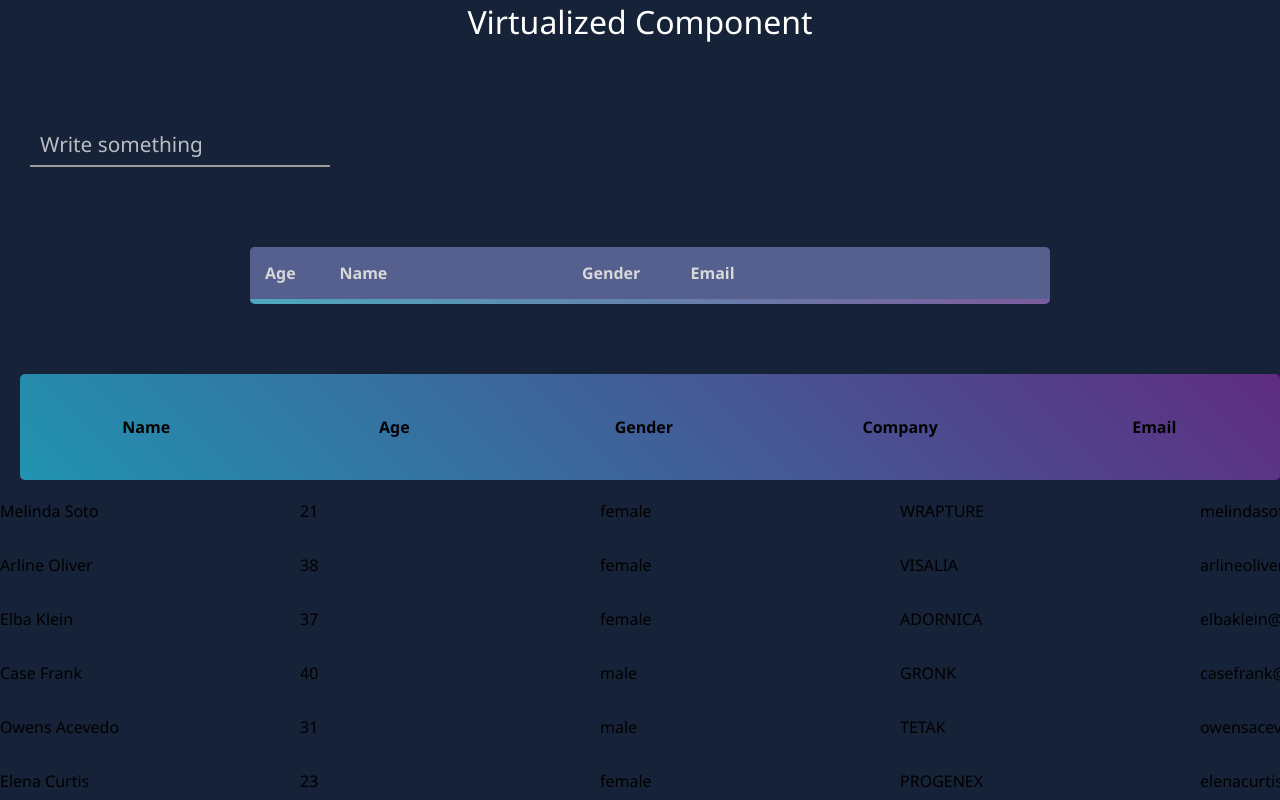
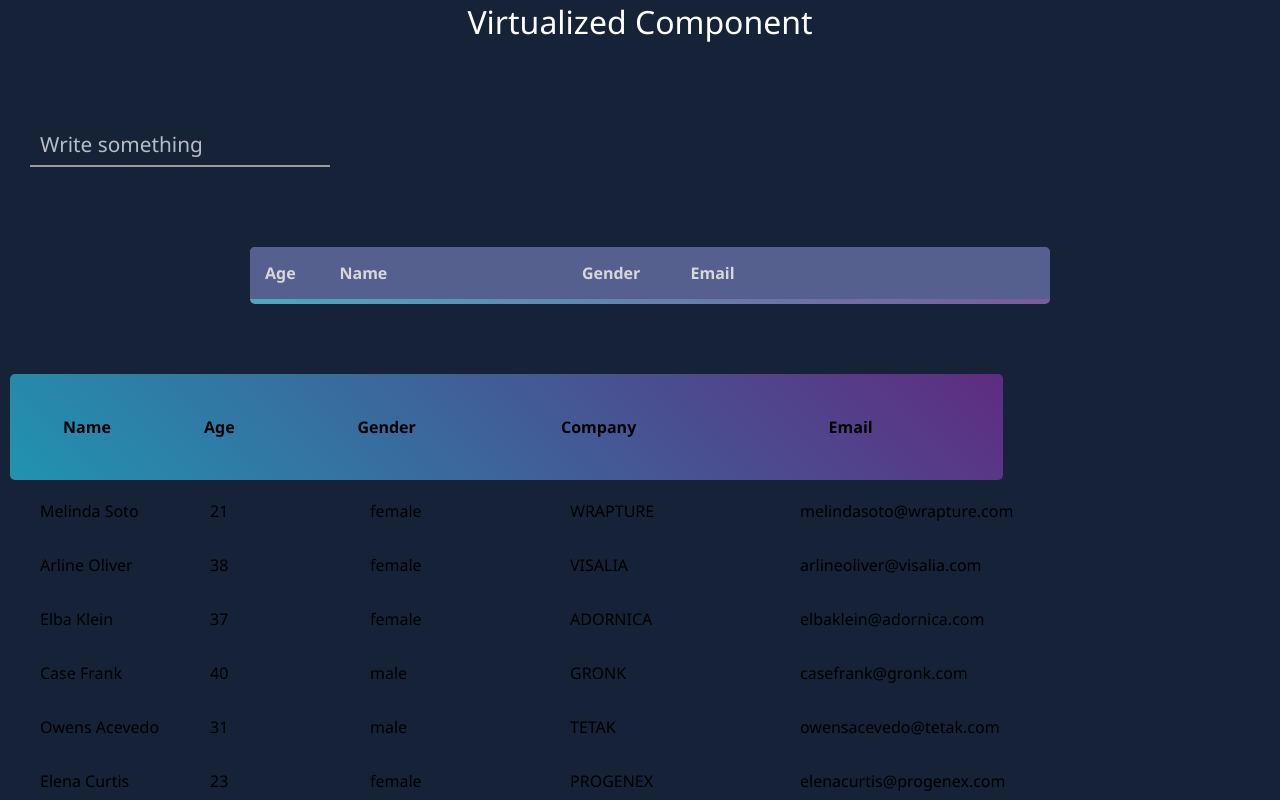
Before and after one commit to Hamzazaheer721/Webworkers-React-Typescript, a React (Create React App) app: page /virtualization in a window 1280 px wide. Built offline with nearby package versions, Linux system fonts and the light colour scheme.

Commit message:
!fix(CT-11): syling improved

```diff
--- a/src/components/VirtualTable/index.css
+++ /dev/null
@@ -1,40 +0,0 @@
-.virtual-table .ant-table-container:before,
-  .virtual-table .ant-table-container:after {
-    display: none;
-  }
-  .virtual-table-cell {
-    box-sizing: border-box;
-    padding: 16px;
-    border-bottom: 1px solid #e8e8e8;
-    background: #FFF;
-  }
- [data-theme="dark"]  .virtual-table-cell {
-    box-sizing: border-box;
-    padding: 16px;
-    border-bottom: 1px solid #303030;
-    background: green;
-}
-
-.ant-table-thead {
-    font-family: KoerberSemiBold;
-    th {
-      background: gray;
-    }
-    tr {
-      line-height: 1;
-    }
-  }
-  .ant-table-tbody > td {
-    padding: 0px 16px;
-    padding-right: 0px;
-    height: 41px;
-
-  }
-  .ant-table-content > table {
-    table-layout: fixed !important;
-  }
-  @media screen and (max-width: 800px) {
-    .ant-table-content > table {
-      table-layout: auto !important;
-    }
-  }
--- a/src/components/VirtualTable/index.styled.ts
+++ b/src/components/VirtualTable/index.styled.ts
@@ -7,7 +7,7 @@ const TableAnt = styled(Table)`
     margin-top: 50px;
     margin-bottom: 20px;
     border-radius: 5px;
-    margin-left: 20px;
+    margin-left: 10px;
     align-self: center;
     overflow-y: auto;
   //   &::-webkit-scrollbar-track{
@@ -32,6 +32,31 @@ const TableAnt = styled(Table)`
   .ant-table-cell{
     padding: 40px;
   }
+`
+const handleLeft = (left: number) => {
+  switch (left) {
+    case 0:
+      return '0px';
+    case 1:
+      return '170px !important';
+    case 2:
+      return '330px !important';
+    case 3:
+      return '530px !important';
+    default:
+      return '760px !important';
+  }
+}
+
+export const VirtualTableCell = styled.div<{leftGap : number}>`
+  display: flex;
+  margin-left: 40px;
+  word-wrap: no-wrap;
+  white-space: no-wrap;
+  overflow: hidden;
+  &.virtual-table-cell{
+    left: ${({ leftGap }) => handleLeft(leftGap)}
+  }
 
 `
 export default TableAnt;
--- a/src/components/VirtualTable/index.tsx
+++ b/src/components/VirtualTable/index.tsx
@@ -7,7 +7,7 @@ import { VariableSizeGrid as Grid } from 'react-window';
 import ResizeObserver from 'rc-resize-observer';
 import classNames from 'classnames';
 // import { Table } from 'antd'
-import Table from './index.styled'
+import Table, { VirtualTableCell } from './index.styled'
 // import './index.css'
 
 function VirtualTable(props: Parameters<typeof Table>[0]) {
@@ -81,18 +81,17 @@ function VirtualTable(props: Parameters<typeof Table>[0]) {
         }: {
           columnIndex: number;
           rowIndex: number;
-          style: React.CSSProperties;
+          style: React.CSSProperties
         }) => (
-          <div
+          <VirtualTableCell
             className={classNames('virtual-table-cell', {
               'virtual-table-cell-last': columnIndex === mergedColumns.length - 1,
             })}
             style={style}
+            leftGap={columnIndex}
           >
-            {/* {(_data as any).name} */}
             {(rawData[rowIndex] as any)[(mergedColumns as any)[columnIndex].dataIndex]}
-            {/* {rawData[rowIndex]} */}
-          </div>
+          </VirtualTableCell>
         )}
       </Grid>
     );
--- a/src/components/Virtualization/index.tsx
+++ b/src/components/Virtualization/index.tsx
@@ -18,10 +18,10 @@ const VirtualizedComponent: FC = memo(() => {
   }, [])
   // Usage
   const columns = [
-    { title: 'Name', dataIndex: 'name', width: 300 },
-    { title: 'Age', dataIndex: 'age', width: 300 },
-    { title: 'Gender', dataIndex: 'gender', width: 300 },
-    { title: 'Company', dataIndex: 'company', width: 300 },
+    { title: 'Name', dataIndex: 'name', width: 150 },
+    { title: 'Age', dataIndex: 'age', width: 90 },
+    { title: 'Gender', dataIndex: 'gender', width: 220 },
+    { title: 'Company', dataIndex: 'company', width: 200 },
     { title: 'Email', dataIndex: 'email', width: 300 },
   ];
 
```
